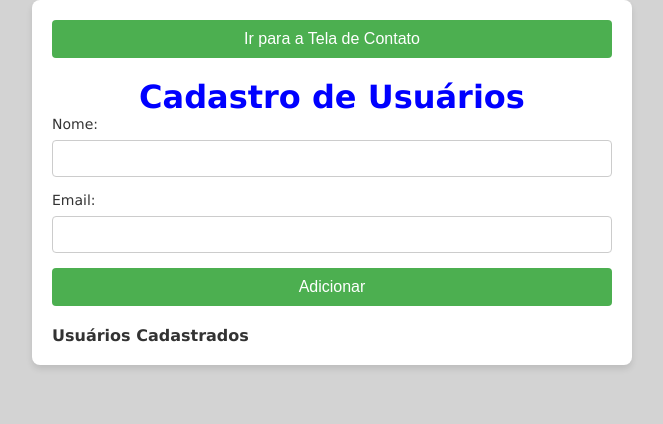
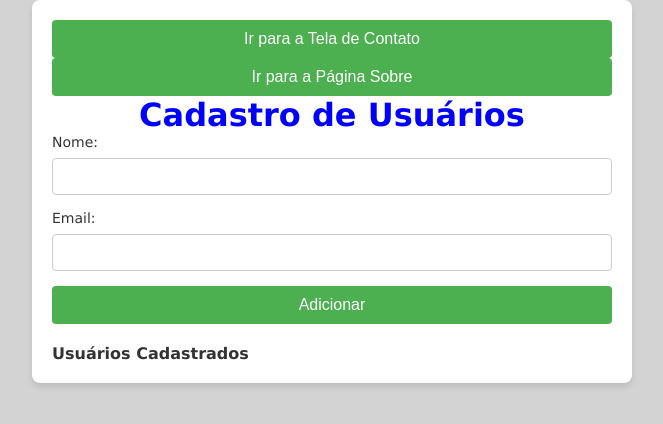
Before and after one commit to Vinis-vp/ead-05-vinicius, a plain HTML site: page index.html in a window 1280 px wide. Shown: the whole page, without its empty margins (308-971 px from the left). Drawn offline with Linux system fonts and the light colour scheme.

Commit message:
fix: ajustado a navegação entre paginas

```diff
--- a/index.html
+++ b/index.html
@@ -8,11 +8,15 @@
 </head>
 <body>
     <div class="container">
-        <button id="navigateBtn">Ir para a Tela de Contato</button>
+
+        <div class="container-buttons">
+            <button id="navigateBtnIndex">Ir para a Tela de Contato</button>
+            <button id="navigateBtnSobre">Ir para a Página Sobre</button>
+        </div>
 
         <h1>Cadastro de Usuários</h1>
 
-        <form id="userForm">
+        <form id="indexForm">
             <label for="nomeUsuario">Nome:</label>
             <input type="text" id="nomeUsuario" name="nomeUsuario" required>
 
```
